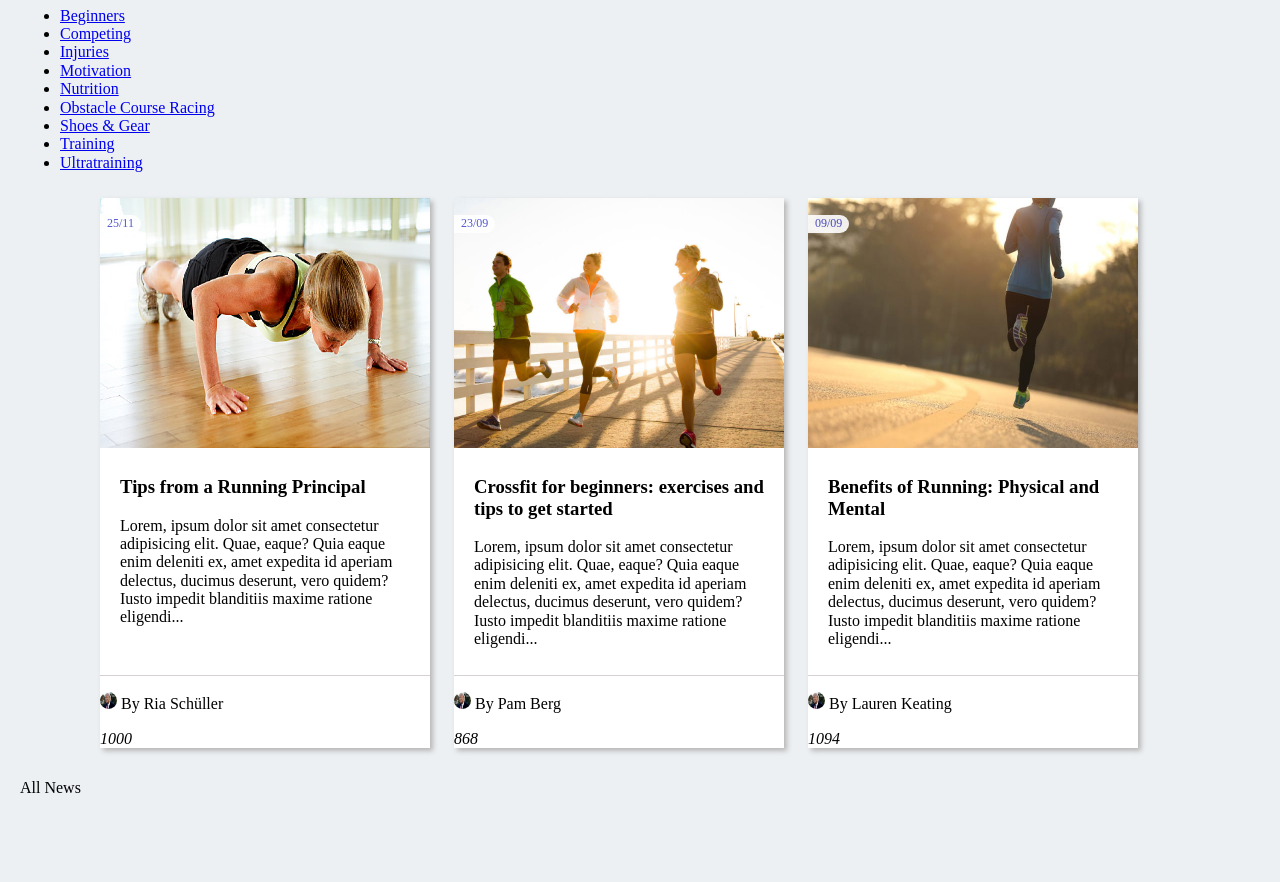
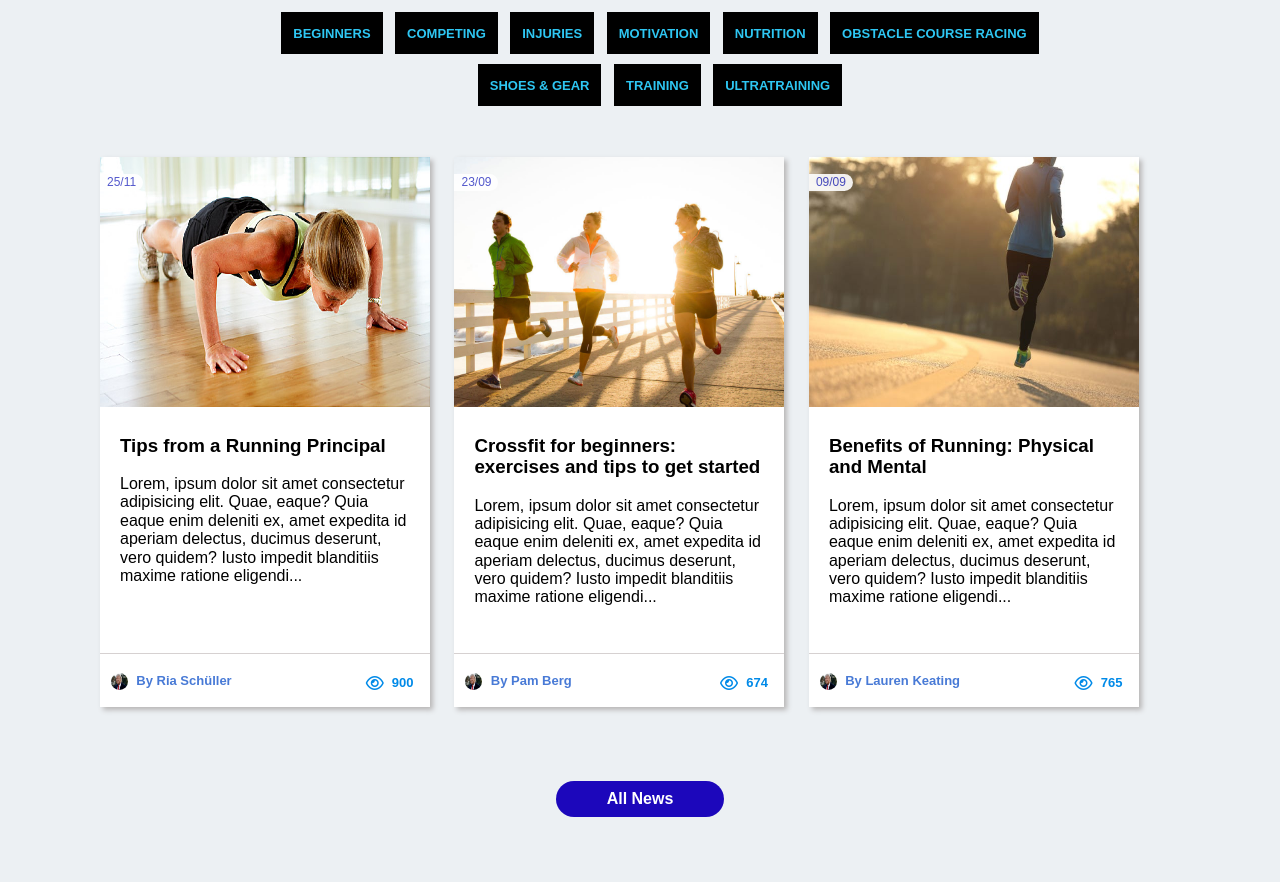
Before and after one commit to lifewave174/Non-responsive-blog, a plain HTML site: page index.html in a window 1280 px wide. Shown: the part 93-975 px from the top of the page. Before the commit the page ends 926 px from the top, so only its background shows below. Drawn offline with Linux system fonts and the light colour scheme.

Commit message:
blog page completed!

```diff
--- a/index.html
+++ b/index.html
@@ -11,13 +11,15 @@
     <meta name="viewport" content="width=device-width, initial-scale=1">
     <link rel="stylesheet" href="style.css">
     <link rel="stylesheet" href="normalize.css">
-    <i class="far fa-eye"></i>
+    <script src="https://kit.fontawesome.com/c94cca6878.js" crossorigin="anonymous"></script>
+
 </head>
 
 <body>
     <header>
         <h1>Blog Categories</h1>
         <nav>
+
             <ul>
                 <li><a href="#">Beginners</a></li>
                 <li><a href="#">Competing</a></li>
@@ -29,6 +31,7 @@
                 <li><a href="#">Training</a></li>
                 <li><a href="#">Ultratraining</a></li>
             </ul>
+
         </nav>
     </header>
     <main>
@@ -46,8 +49,10 @@
 
                 </div>
                 <div class="authorsection">
-                    <p><img src="./images/trump.jpg" alt="author image" class="authorimage"> By Ria Schüller</p>
-                    <i class="far fa-eye">1000</i>
+                    <img src="./images/trump.jpg" alt="author image" class="authorimage">
+                    <p>By Ria Schüller</p>
+                    <i class="far fa-eye" style="color: #008ae8; left: 80.5%; top: 41%; position: absolute;"></i>
+                    <span>900</span>
                 </div>
             </div>
 
@@ -64,8 +69,10 @@
 
                 </div>
                 <div class="authorsection">
-                    <p><img src="./images/trump.jpg" alt="author image" class="authorimage"> By Pam Berg</p>
-                    <i class="far fa-eye">868</i>
+                    <img src="./images/trump.jpg" alt="author image" class="authorimage">
+                    <p>By Pam Berg</p>
+                    <i class="far fa-eye" style="color: #008ae8; left: 80.5%; top: 41%; position: absolute;"></i>
+                    <span>674</span>
                 </div>
             </div>
 
@@ -82,12 +89,14 @@
 
                 </div>
                 <div class="authorsection">
-                    <p><img src="./images/trump.jpg" alt="author image" class="authorimage"> By Lauren Keating</p>
-                    <i class="far fa-eye">1094</i>
+                    <img src="./images/trump.jpg" alt="author image" class="authorimage">
+                    <p> By Lauren Keating</p>
+                    <i class="far fa-eye" style="color: #008ae8; left: 80.5%; top: 41%; position: absolute;"></i>
+                    <span>765</span>
                 </div>
             </div>
         </section>
-        <p class="allnewsbutton">All News</p>
+        <p class="allnewsbutton"> <a href="#"> All News</a></p>
     </main>
 </body>
 
--- a/style.css
+++ b/style.css
@@ -2,11 +2,57 @@ body {
     background-color: #ecf0f3;
     padding: 20px;
     margin: 0 auto;
+    font-family: Arial, Helvetica, sans-serif;
+    box-sizing: border-box;
+}
+
+header h1 {
+    text-align: center;
+    text-transform: uppercase;
+}
+
+nav {
+    width: 65%;
+    margin: 10px auto;
+    text-align:center;
+    height: 10vh;
+}
+
+nav li {
+    list-style-type: none;
+    display: inline-block;
+    background-color: black;
+    margin: 5px 4px;
+    padding: 12px;
+}
+
+nav a {
+    display:inline-block;
+    text-decoration: none;
+    color: #2ec7f3;
+    font-weight: 600;
+    text-transform: uppercase;
+    font-size: 13px;
+}
+
+nav li:active, nav li:hover {
+    display:inline-block;
+    text-decoration: none;
+    background-color: #2ec7f3;
+    color: black;
+}
+
+nav a:active, nav a:hover {
+    color: black;
+    font-size: 13px;
+    font-weight: 600;
+    text-transform: uppercase;
 }
 
 .blogsection {
     width: 1100px;
-    margin: auto;
+    margin: 60px auto;
+
 }
 
 .postpreview {
@@ -41,6 +87,9 @@ body {
     width: 17px;
     height: 17px;
     border-radius: 50%;
+    margin: 6px 2px 0px 11px;
+    position: absolute;
+    top: 25%;
 }
 
 .postpreviewtext {
@@ -52,4 +101,46 @@ body {
     width: 100%;
     position: absolute;
     bottom: 0;
+    padding: 0px 0px 10px 0px;
+    display: inline;
 }
+
+.authorsection p {
+    position: absolute;
+    left: 11%;
+    top: 14%;
+}
+
+span {
+    color: #008ae8;
+    font-size: 13px;
+    font-weight: 800;
+    display: inline;
+    float: right;
+    margin-right: 5%;
+    padding: 22px 0px 6px;
+}
+
+.authorsection p {
+    color: #487ad6;
+    font-size: 13px;
+    font-weight: 800;
+    display: inline;
+}
+
+.allnewsbutton {
+    background-color: #1c07bb;
+    width: 150px;
+    text-align: center;
+    padding: 9px;
+    color: white;
+    font-weight: 800;
+    border-radius: 20px;
+    margin: 45px auto;
+
+}
+
+.allnewsbutton a {
+    text-decoration: none;
+    color: white;
+}
```
